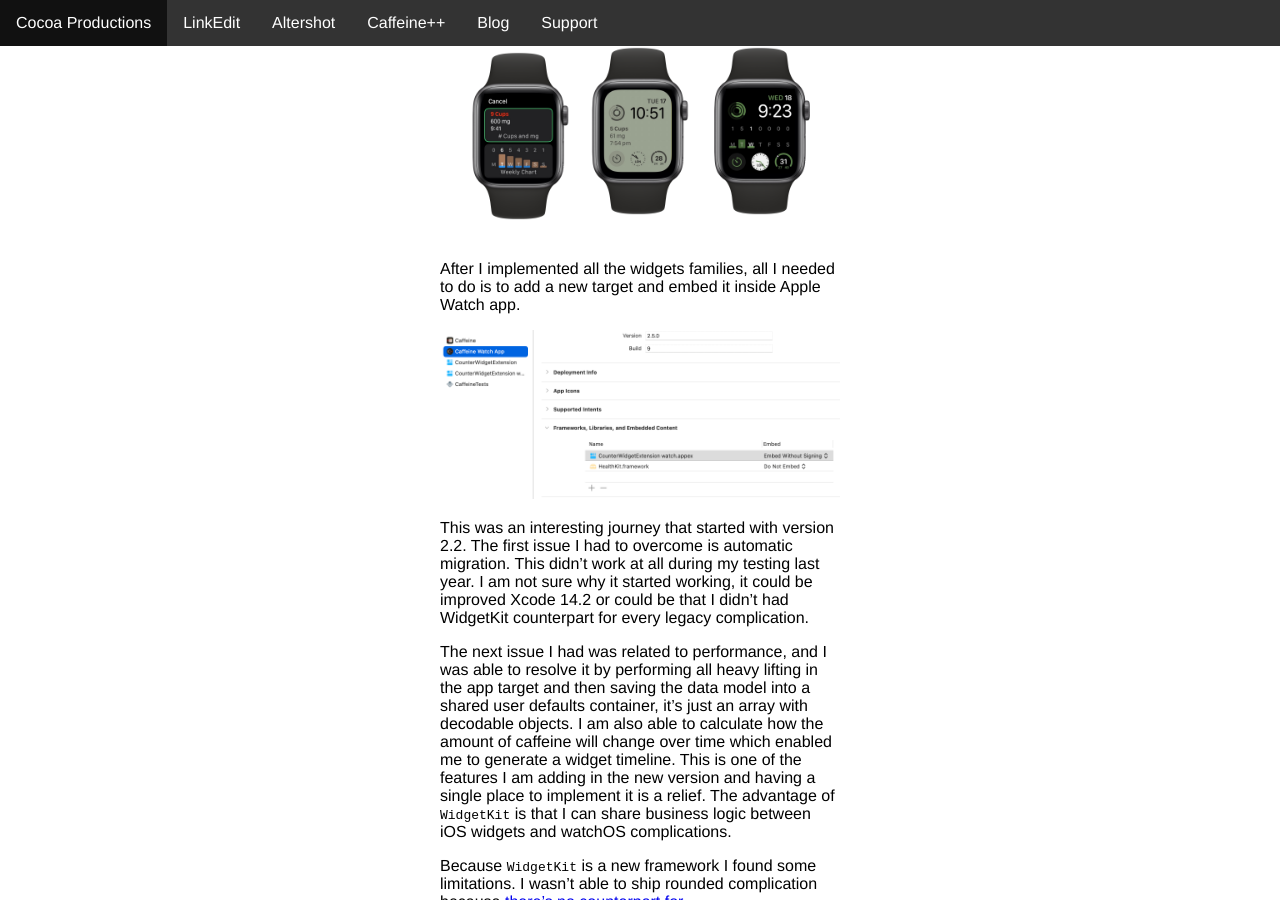
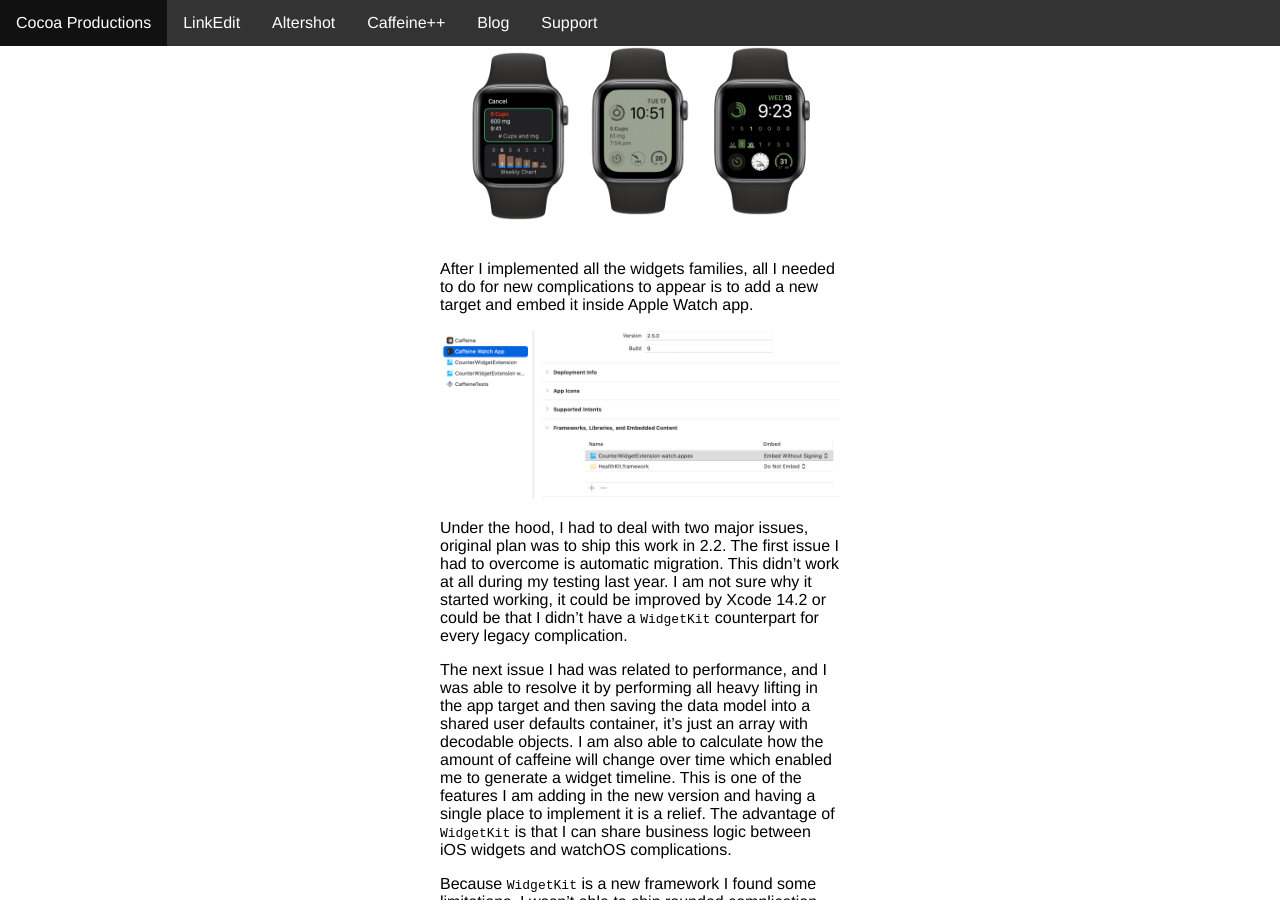
Before and after one commit to cocoaproductions/cocoaproductions.github.io, a Jekyll site: the page built from _posts/2023-01-18-caffeine-widgetkit.md, in a window 1280 px wide and 900 px high, scrolled down 333 px. Built offline with Jekyll 4.4.1, drawn with Linux system fonts in a browser that asks for light colours.

Commit message:
Update post

```diff
--- a/_posts/2023-01-18-caffeine-widgetkit.md
+++ b/_posts/2023-01-18-caffeine-widgetkit.md
@@ -8,11 +8,11 @@
 
 <img src="{{site.url}}/images/new-complications.png" width="100%" alt="New watch complication which shows number of drinks, mg, and last time updated">
 
-After I implemented all the widgets families, all I needed to do is to add a new target and embed it inside Apple Watch app.
+After I implemented all the widgets families, all I needed to do for new complications to appear is to add a new target and embed it inside Apple Watch app.
 
 <img src="{{site.url}}/images/xcode-watch-target.png" width="100%" alt="Frameworks, Libraries, and Embedded Content including .appex extension">
 
-This was an interesting journey that started with version 2.2. The first issue I had to overcome is automatic migration. This didn't work at all during my testing last year. I am not sure why it started working, it could be improved Xcode 14.2 or could be that I didn't had WidgetKit counterpart for every legacy complication.
+Under the hood, I had to deal with two major issues, original plan was to ship this work in 2.2. The first issue I had to overcome is automatic migration. This didn't work at all during my testing last year. I am not sure why it started working, it could be improved by Xcode 14.2 or could be that I didn't have a `WidgetKit` counterpart for every legacy complication.
 
 The next issue I had was related to performance, and I was able to resolve it by performing all heavy lifting in the app target and then saving the data model into a shared user defaults container, it's just an array with decodable objects. I am also able to calculate how the amount of caffeine will change over time which enabled me to generate a widget timeline. This is one of the features I am adding in the new version and having a single place to implement it is a relief. The advantage of `WidgetKit` is that I can share business logic between iOS widgets and watchOS complications.
 
```
